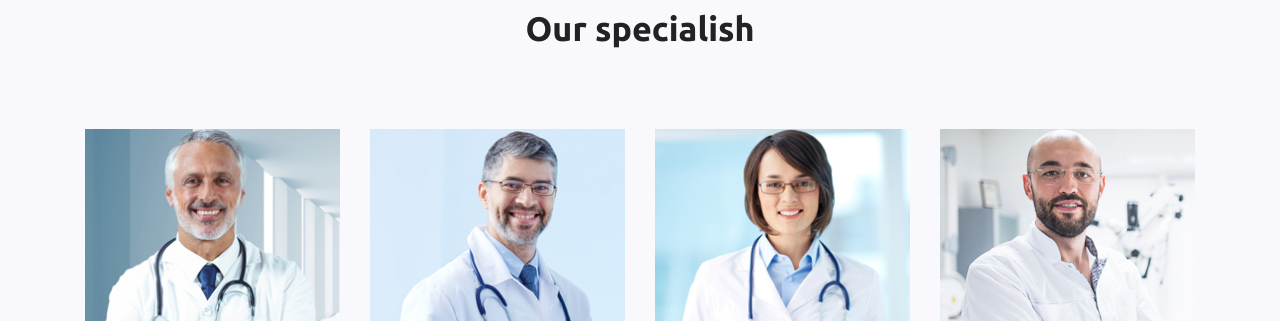
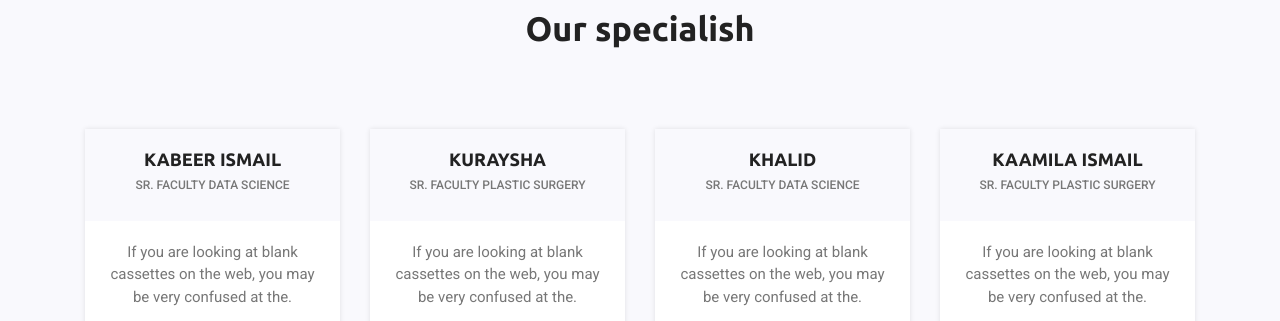
Before and after one commit to saidMounaim/kabmed, a plain HTML site: page index.html in a window 1280 px wide. Shown: the part 2690-3011 px from the top of the page. Drawn offline with Linux system fonts and the light colour scheme; some packages are replaced by stand-ins of ours.

Commit message:
Delete Image Doctor

```diff
--- a/index.html
+++ b/index.html
@@ -193,7 +193,7 @@
                 <div class="col-lg-3 col-sm-6">
                     <div class="single-doctor mb-4 mb-lg-0">
                         <div class="doctor-img">
-                            <img src="assets/images/doctor1.jpg" alt="" class="img-fluid">
+                            <!-- <img src="assets/images/doctor1.jpg" alt="" class="img-fluid"> -->
                         </div>
                         <div class="content-area">
                             <div class="doctor-name text-center">
@@ -215,7 +215,7 @@
                 <div class="col-lg-3 col-sm-6">
                     <div class="single-doctor mb-4 mb-lg-0">
                         <div class="doctor-img">
-                            <img src="assets/images/doctor2.jpg" alt="" class="img-fluid">
+                            <!-- <img src="assets/images/doctor2.jpg" alt="" class="img-fluid"> -->
                         </div>
                         <div class="content-area">
                             <div class="doctor-name text-center">
@@ -237,7 +237,7 @@
                 <div class="col-lg-3 col-sm-6">
                     <div class="single-doctor mb-4 mb-sm-0">
                         <div class="doctor-img">
-                            <img src="assets/images/doctor3.jpg" alt="" class="img-fluid">
+                            <!-- <img src="assets/images/doctor3.jpg" alt="" class="img-fluid"> -->
                         </div>
                         <div class="content-area">
                             <div class="doctor-name text-center">
@@ -259,7 +259,7 @@
                 <div class="col-lg-3 col-sm-6">
                     <div class="single-doctor">
                         <div class="doctor-img">
-                            <img src="assets/images/doctor4.jpg" alt="" class="img-fluid">
+                            <!-- <img src="assets/images/doctor4.jpg" alt="" class="img-fluid"> -->
                         </div>
                         <div class="content-area">
                             <div class="doctor-name text-center">
```
